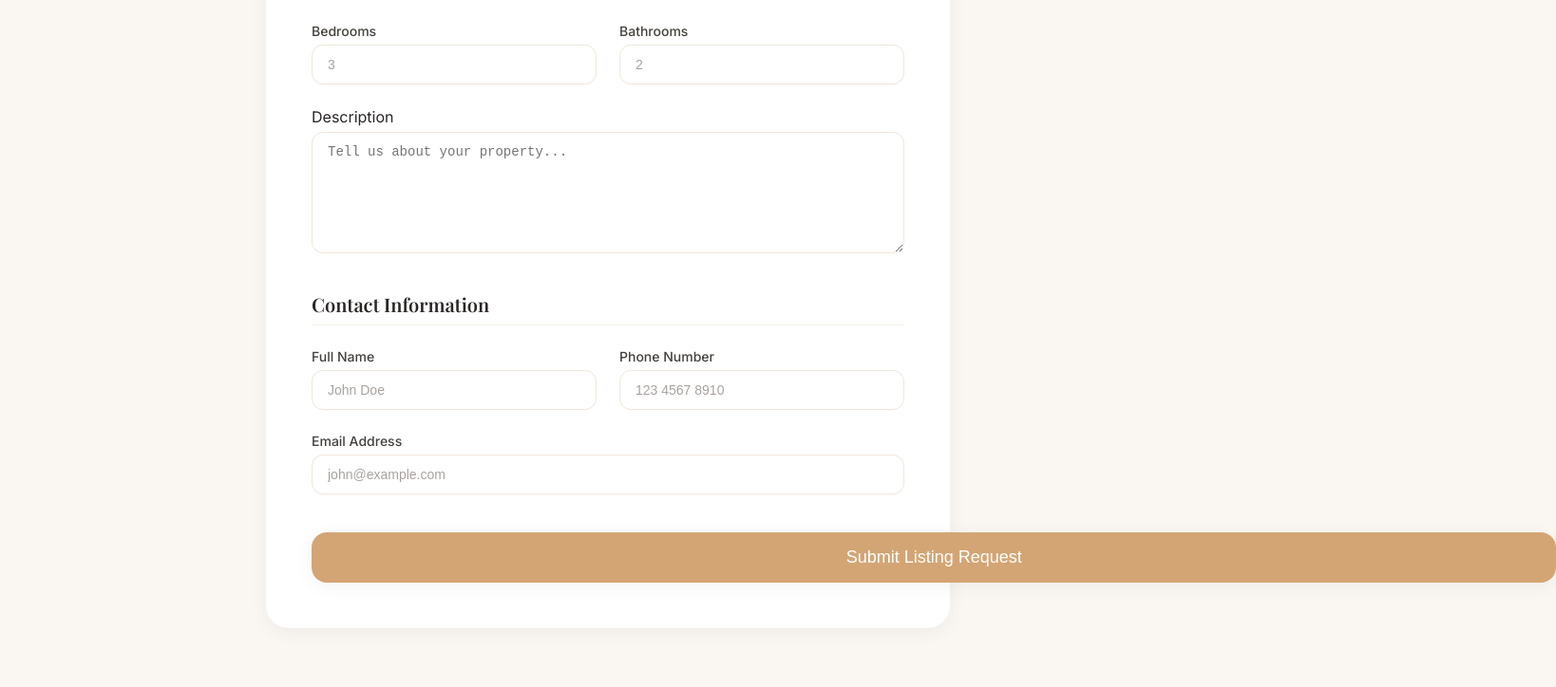
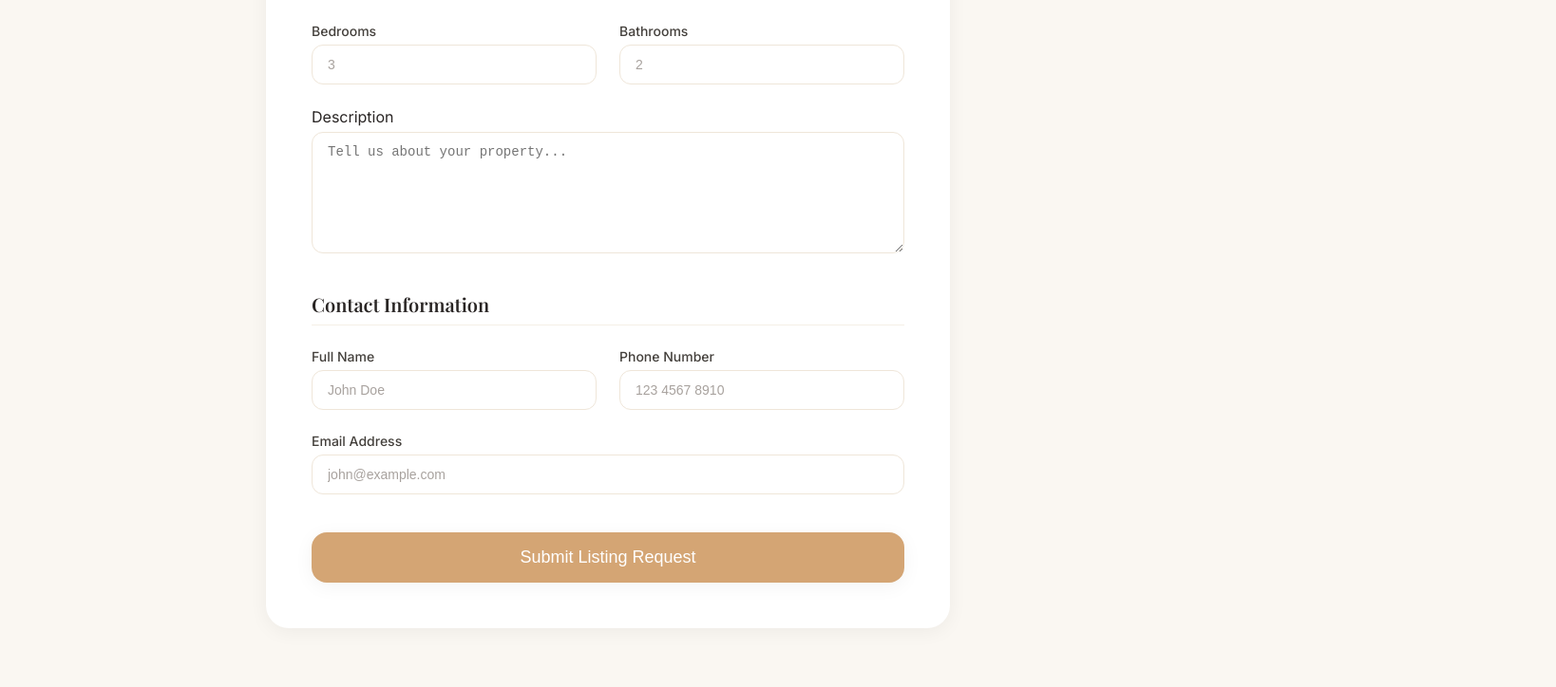
Before and after one commit to p3achijaii/react-coursework, a React (Vite) app: page /market-property in a window 1280 px wide. Shown: the part 666-1390 px from the top of the page at 95% size, 1638 px wide, since content can reach past the window. Built offline with nearby package versions, Linux system fonts and the light colour scheme.

Commit message:
fix the width of the submit button to be 100%

```diff
--- a/src/pages/MarketProperty/MarketProperty.module.css
+++ b/src/pages/MarketProperty/MarketProperty.module.css
@@ -102,5 +102,5 @@
 
 .submitBtn {
   margin-top: 1rem;
-  width: 210%;
+  width: 100%;
 }
```
